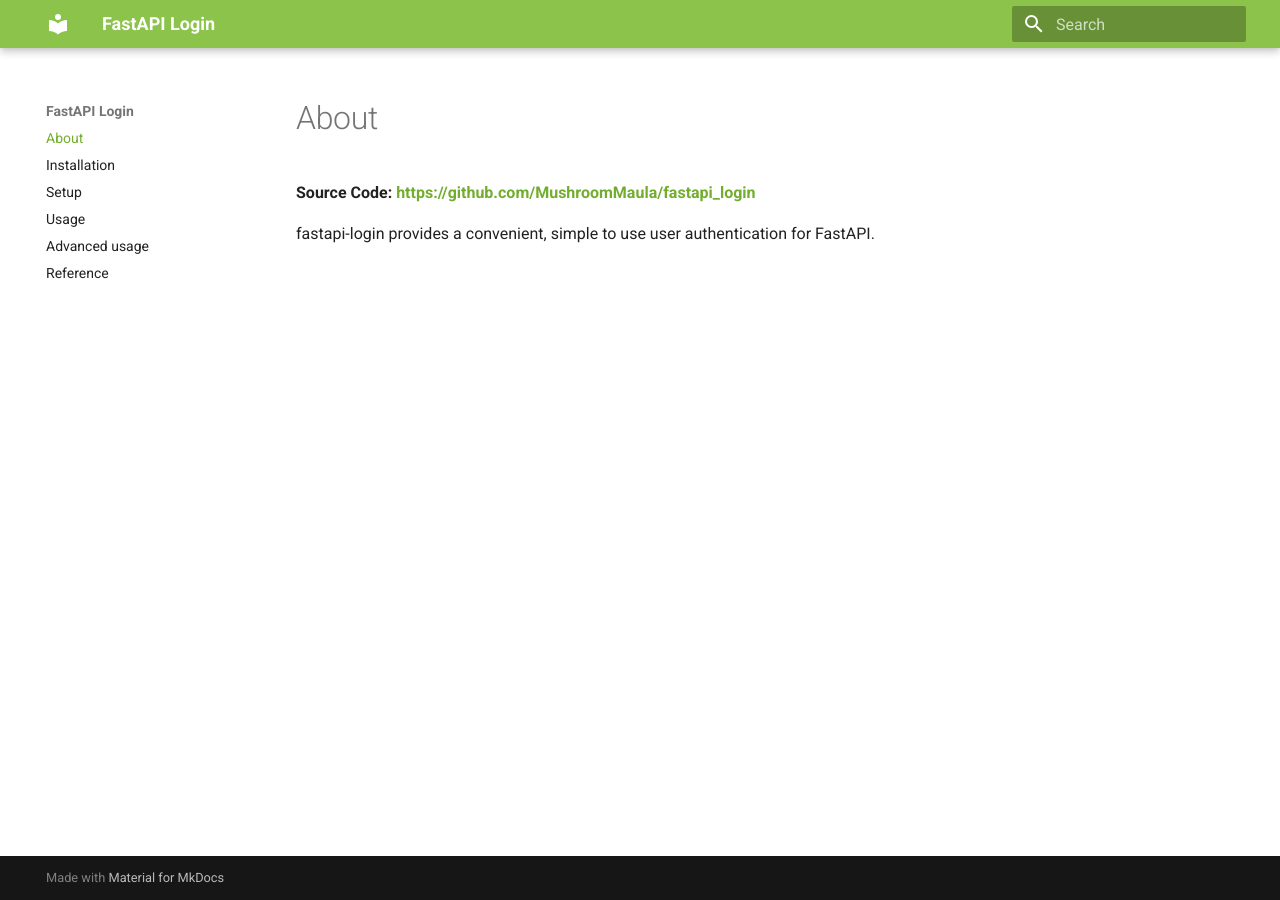
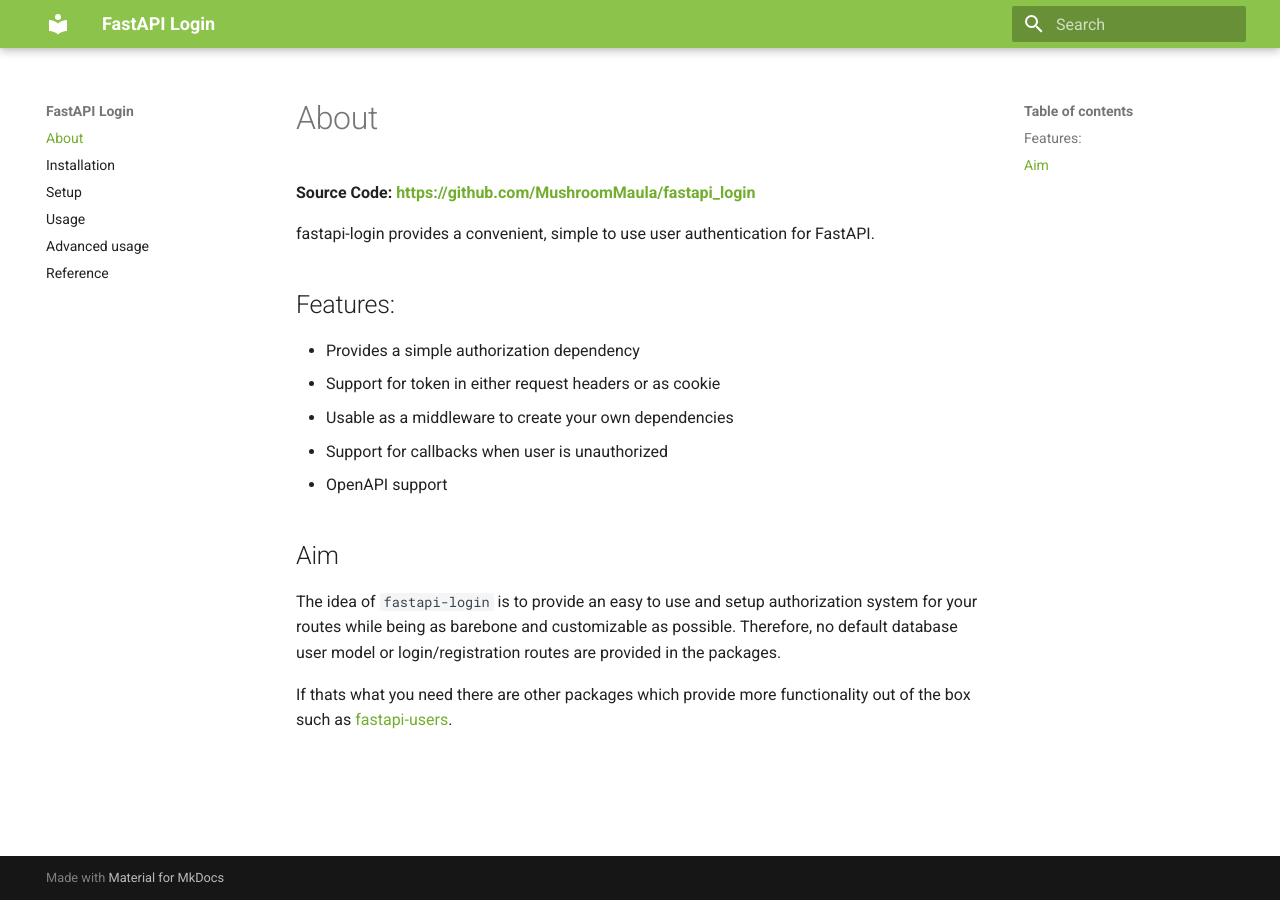
Before and after one commit to MushroomMaula/fastapi_login, an MkDocs documentation site: the page built from docs/index.md, in a window 1280 px wide. Built offline with MkDocs 1.6.1 and Material for MkDocs 9.7.7, drawn with Linux system fonts in a browser that asks for light colours.

Commit message:
Improve index.md

```diff
--- a/docs/index.md
+++ b/docs/index.md
@@ -4,3 +4,19 @@
 **Source Code: [https://github.com/MushroomMaula/fastapi_login](https://github.com/MushroomMaula/fastapi_login)**
 
 fastapi-login provides a convenient, simple to use user authentication for FastAPI.
+
+## Features:
+
+- Provides a simple authorization dependency
+- Support for token in either request headers or as cookie
+- Usable as a middleware to create your own dependencies
+- Support for callbacks when user is unauthorized
+- OpenAPI support
+
+## Aim
+The idea of ``fastapi-login`` is to provide an easy to use and setup authorization system for your routes
+while being as barebone and customizable as possible. Therefore, no default database user model or
+login/registration routes are provided in the packages.
+
+If thats what you need there are other packages which provide more functionality out of the box such as
+[fastapi-users](https://github.com/frankie567/fastapi-users).
```
